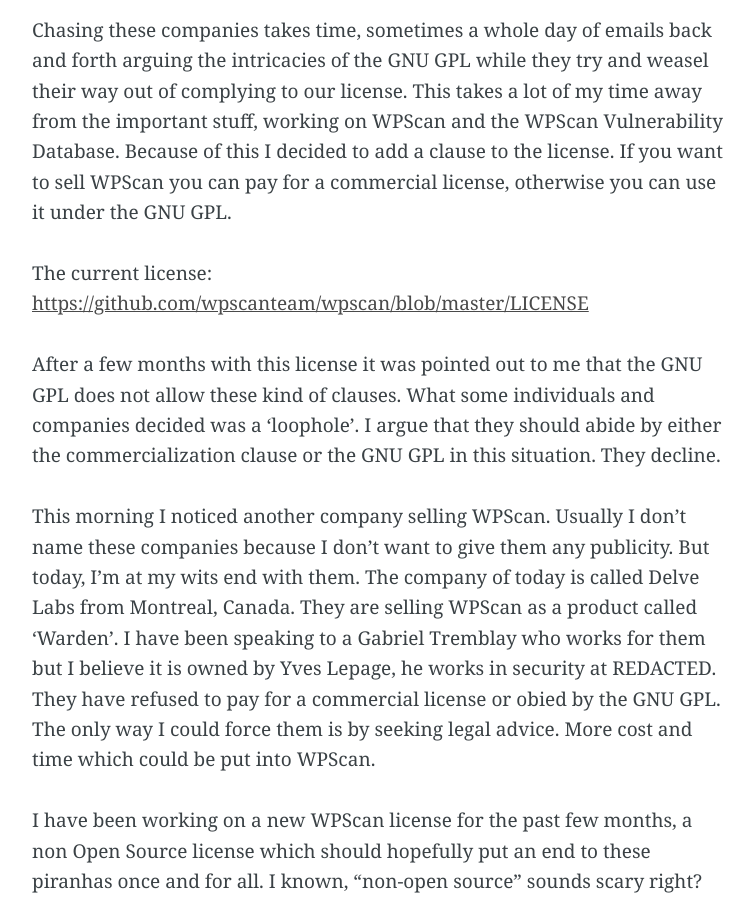
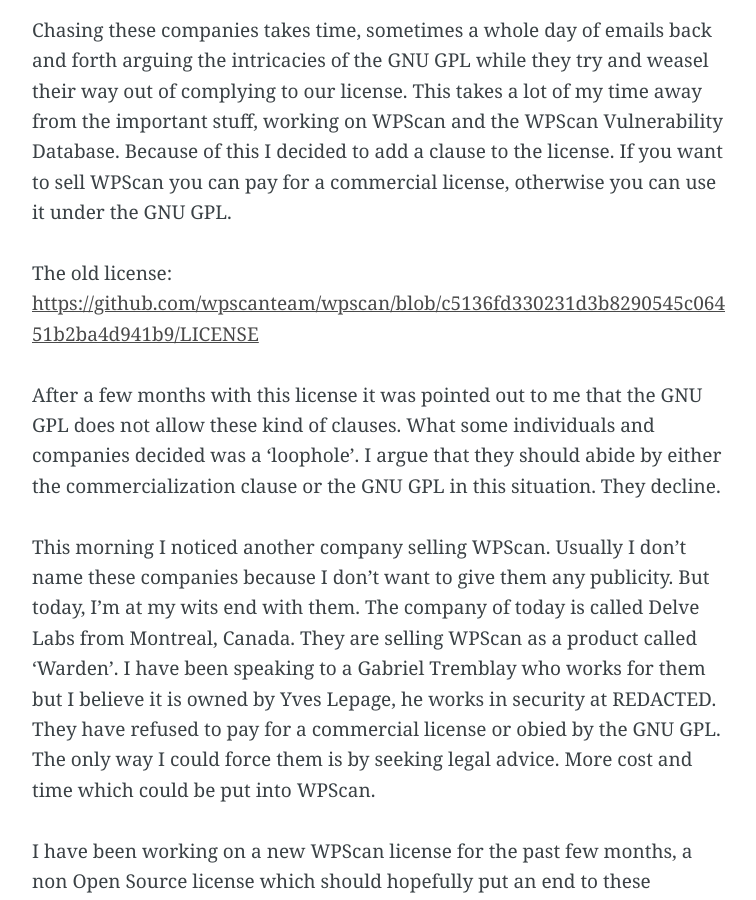
Before and after one commit to ethicalhack3r/ethicalhack3r.github.io, a Jekyll site: the page built from _posts/2015-01-21-wpscan-licensing.markdown, in a window 1280 px wide and 900 px high, scrolled down 1429 px. Shown: the whole window, without its empty margins (258-1014 px from the left). Built offline with Jekyll 4.4.1, drawn with Linux system fonts in a browser that asks for light colours; Markdown is read by kramdown in place of the engine named in the settings.

Commit message:
Update 2015-01-21-wpscan-licensing.markdown

```diff
--- a/_posts/2015-01-21-wpscan-licensing.markdown
+++ b/_posts/2015-01-21-wpscan-licensing.markdown
@@ -22,7 +22,7 @@
 
 Chasing these companies takes time, sometimes a whole day of emails back and forth arguing the intricacies of the GNU GPL while they try and weasel their way out of complying to our license. This takes a lot of my time away from the important stuff, working on WPScan and the WPScan Vulnerability Database. Because of this I decided to add a clause to the license. If you want to sell WPScan you can pay for a commercial license, otherwise you can use it under the GNU GPL.
 
-The current license: [https://github.com/wpscanteam/wpscan/blob/master/LICENSE](https://github.com/wpscanteam/wpscan/blob/master/LICENSE)
+The old license: [https://github.com/wpscanteam/wpscan/blob/c5136fd330231d3b8290545c06451b2ba4d941b9/LICENSE](https://github.com/wpscanteam/wpscan/blob/c5136fd330231d3b8290545c06451b2ba4d941b9/LICENSE)
 
 After a few months with this license it was pointed out to me that the GNU GPL does not allow these kind of clauses. What some individuals and companies decided was a 'loophole'. I argue that they should abide by either the commercialization clause or the GNU GPL in this situation. They decline.
 
```
